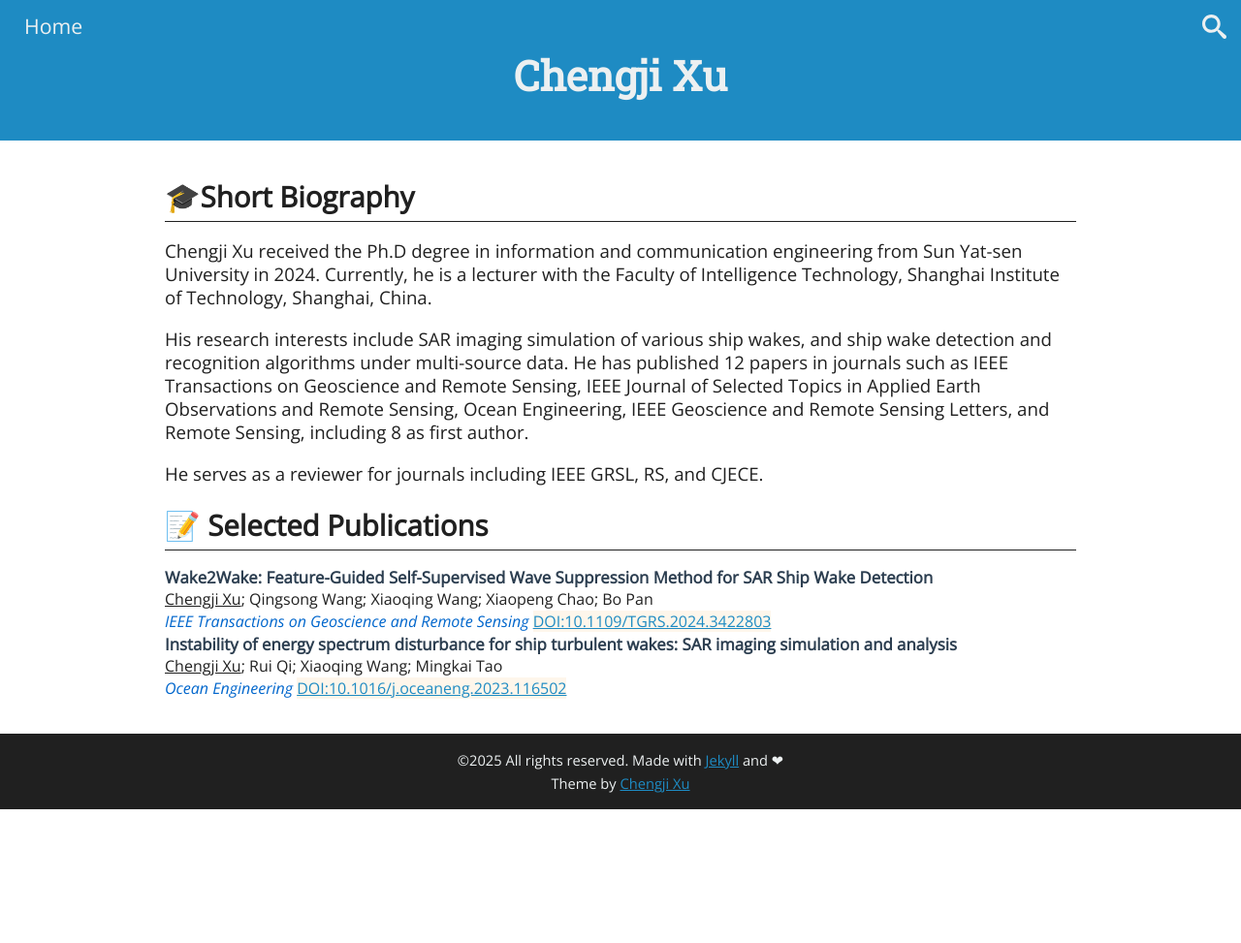
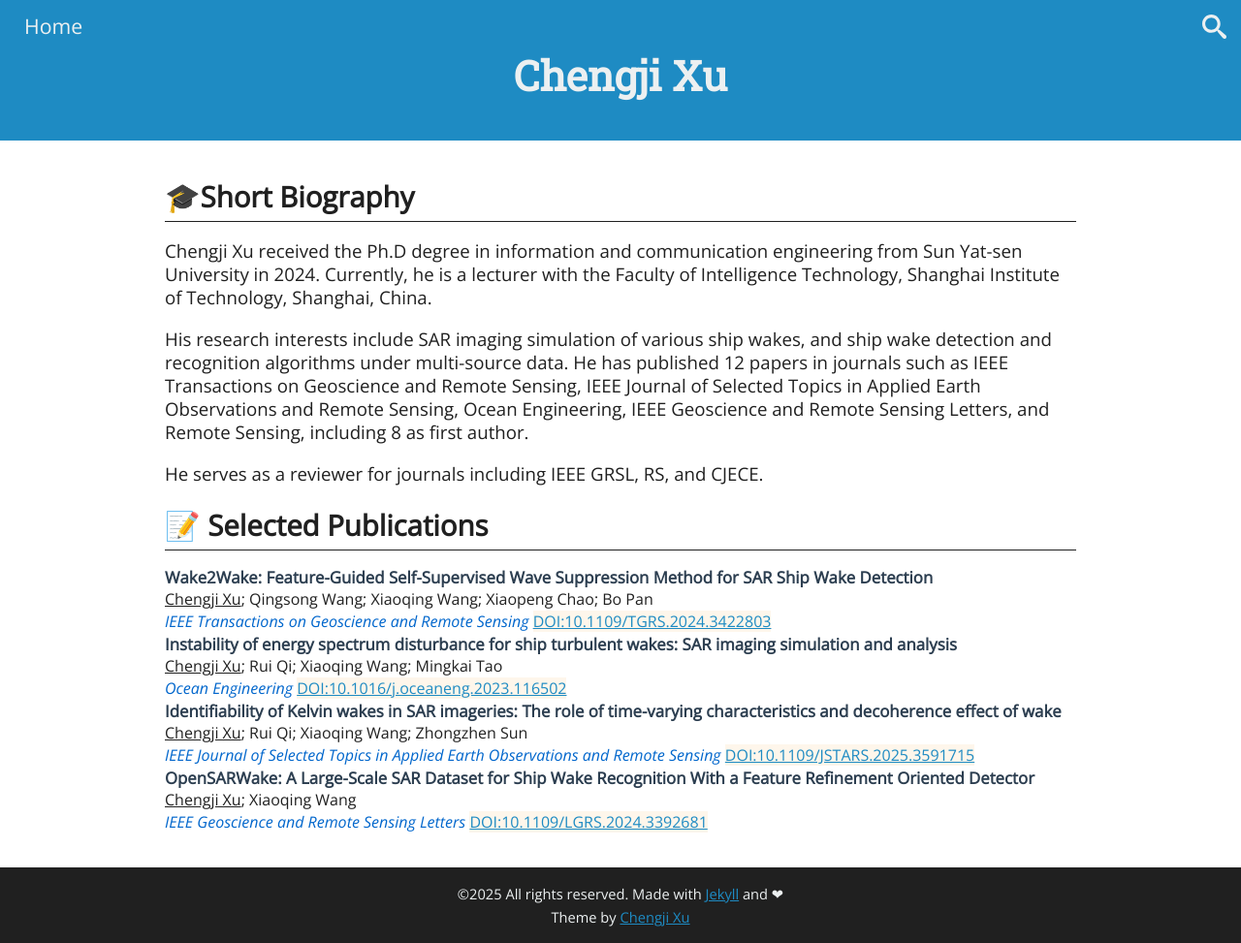
Before and after one commit to libzzluo/libzzluo.github.io, a Jekyll site: the page built from index.html, in a window 1280 px wide. Shown: the whole page at 97% size. Built offline with Jekyll 4.4.1, drawn with Linux system fonts in a browser that asks for light colours; before the commit the page ends 900 px from its top, so only the background shows below that.

Commit message:
Update index.html

```diff
--- a/index.html
+++ b/index.html
@@ -48,6 +48,30 @@ layout: default
       <a href="https://doi.org/10.1016/j.oceaneng.2023.116502" target="_blank" class="doi-link">DOI:10.1016/j.oceaneng.2023.116502</a>
     </div>
   </div>
+         <div class="pub-item">
+    <div class="pub-title">
+      Identifiability of Kelvin wakes in SAR imageries: The role of time-varying characteristics and decoherence effect of wake
+    </div>
+    <div class="pub-authors">
+      <u>Chengji Xu</u>; Rui Qi; Xiaoqing Wang; Zhongzhen Sun
+    </div>
+    <div class="pub-journal">
+      <span class="journal-name">IEEE Journal of Selected Topics in Applied Earth Observations and Remote Sensing</span>
+      <a href="https://doi.org/10.1109/JSTARS.2025.3591715" target="_blank" class="doi-link">DOI:10.1109/JSTARS.2025.3591715</a>
+    </div>
+  </div>
+         <div class="pub-item">
+    <div class="pub-title">
+      OpenSARWake: A Large-Scale SAR Dataset for Ship Wake Recognition With a Feature Refinement Oriented Detector
+    </div>
+    <div class="pub-authors">
+      <u>Chengji Xu</u>; Xiaoqing Wang
+    </div>
+    <div class="pub-journal">
+      <span class="journal-name">IEEE Geoscience and Remote Sensing Letters</span>
+      <a href="https://doi.org/10.1109/LGRS.2024.3392681" target="_blank" class="doi-link">DOI:10.1109/LGRS.2024.3392681</a>
+    </div>
+  </div>
 </div>
 
 </div>
```
